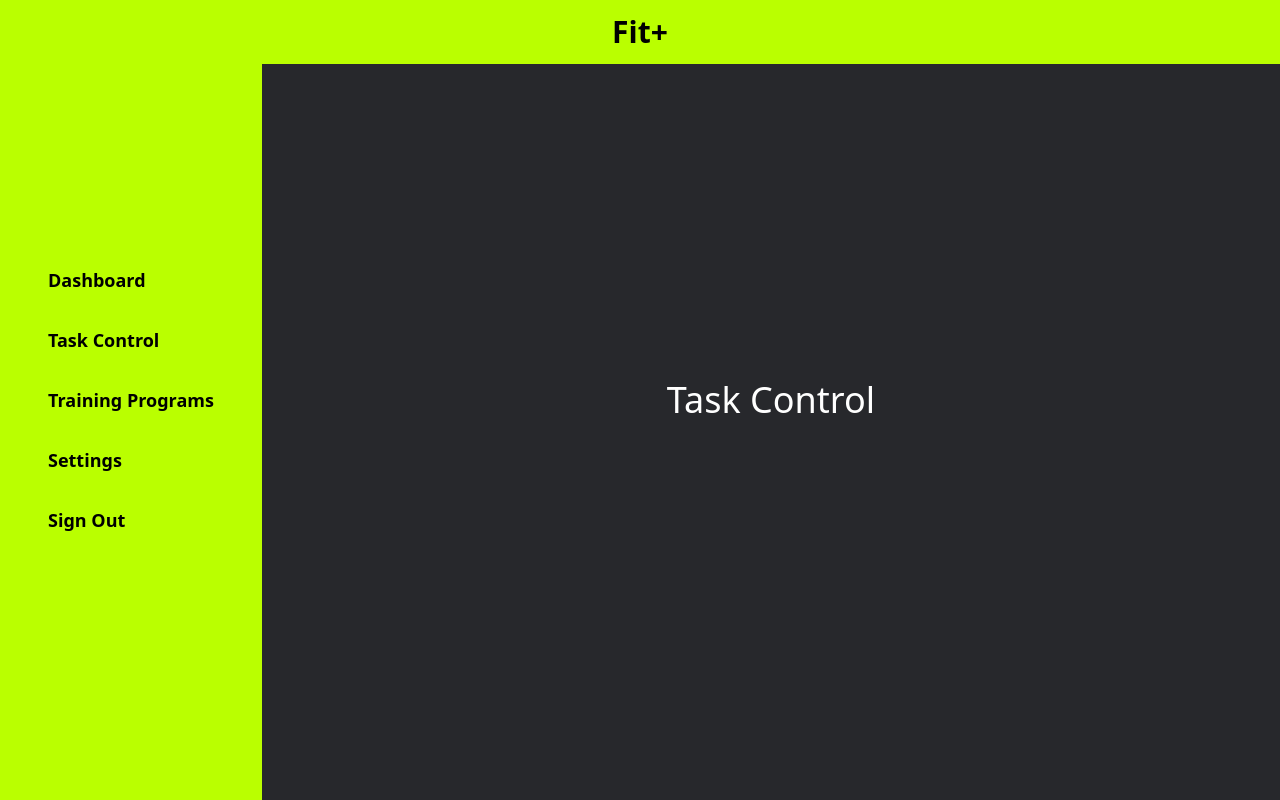
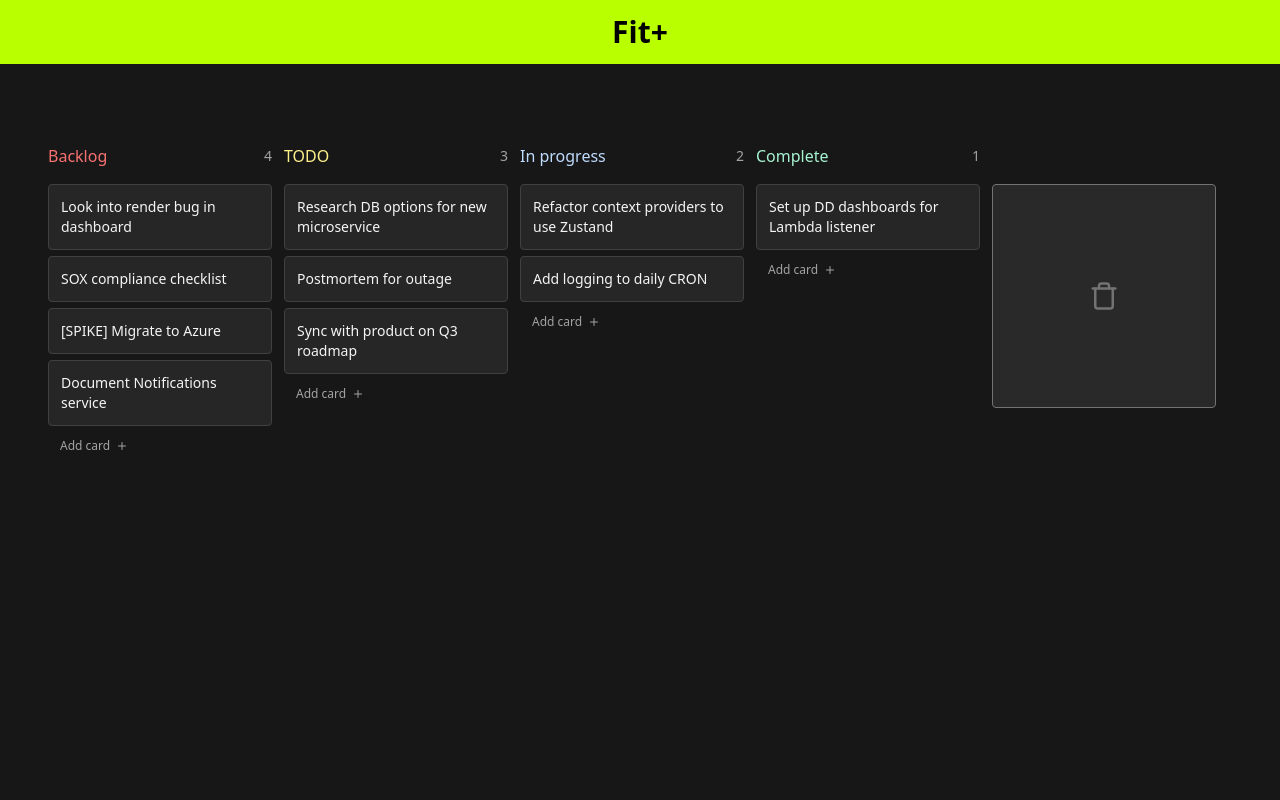
Before and after one commit to amalvelloth/fitplus-fitness-tracker-frontend, a React (Vite) app: page /taskcontrol in a window 1280 px wide. Built offline with nearby package versions, Linux system fonts and the light colour scheme.

Commit message:
added draggable todo

```diff
--- a/package.json
+++ b/package.json
@@ -10,8 +10,10 @@
     "preview": "vite preview"
   },
   "dependencies": {
+    "framer-motion": "^11.12.0",
     "react": "^18.3.1",
     "react-dom": "^18.3.1",
+    "react-icons": "^5.3.0",
     "react-modal": "^3.16.1",
     "react-router-dom": "^7.0.0",
     "vite-plugin-svgr": "^4.3.0"
--- a/src/App.jsx
+++ b/src/App.jsx
@@ -1,6 +1,6 @@
 import React from 'react';
 import Navbar from './components/Navbar';
-import TaskControl from './pages/TaskControl';
+import TaskControl from './pages/Taskcontrol';
 import Dashboard from './pages/Dashboard';
 import { BrowserRouter as Router, Route, Routes, useLocation } from 'react-router-dom'
 import './App.css';
--- a/src/pages/Dashboard.jsx
+++ b/src/pages/Dashboard.jsx
@@ -6,15 +6,15 @@
     <>
       <section className="flex">
         <DesktopMenu />
-        <div className="h-screen w-full relative flex items-center bg-[#27282C]">
-          <div className="flex items-center justify-start px-8 max-sm:px-4">
+        <div className="h-screen w-full relative flex  bg-[#27282C]">
+          <div className="flex items-start pt-24 justify-start px-8 max-sm:px-4">
             <div className="greetings">
               <h1 className="text-white text-2xl max-sm:text-lg">
                 Good morning <span className="font-extrabold text-4xl max-sm:text-2xl">AMAL V</span>
               </h1>
               <h2 className="text-white text-4xl max-sm:text-3xl font-semibold mt-2">Welcome back! 🎉</h2>
             </div>
-            <div className="avatar bg-white w-24 h-24 rounded-full overflow-hidden">
+            <div className="avatar bg-white w-24 h-24 rounded-full border-none overflow-hidden">
               <img
                 className="object-cover w-full h-full"
                 src="https://i.pinimg.com/736x/56/28/a6/5628a66967df6318515fcbe7e912e274--cr-ronaldo-cristiano-ronaldo.jpg"
--- a/src/pages/TaskControl.jsx
+++ b/src/pages/TaskControl.jsx
@@ -1,15 +1,333 @@
-import React from 'react'
-import DesktopMenu from '../components/DesktopMenu'
+import React, { useState } from "react";
+import { FiPlus, FiTrash } from "react-icons/fi";
+import { motion } from "framer-motion";
+import { FaFire } from "react-icons/fa";
 
-function TaskControl() {
+export const TaskControl = () => {
   return (
-    <section className='flex'>
-      <DesktopMenu/>
-      <div className='h-screen w-full flex items-center justify-center bg-[#27282C]'>
-        <h1 className='text-white text-4xl'>Task Control</h1>
+    <div className="h-screen w-full pt-24 bg-neutral-900 text-neutral-50">
+      <Board />
+    </div>
+  );
+};
+
+const Board = () => {
+  const [cards, setCards] = useState(DEFAULT_CARDS);
+
+  return (
+    <div className="flex h-full w-full max-xl:overflow-scroll gap-3 p-12">
+      <Column
+        title="Backlog"
+        column="backlog"
+        headingColor="text-red-400"
+        cards={cards}
+        setCards={setCards}
+      />
+      <Column
+        title="TODO"
+        column="todo"
+        headingColor="text-yellow-200"
+        cards={cards}
+        setCards={setCards}
+      />
+      <Column
+        title="In progress"
+        column="doing"
+        headingColor="text-blue-200"
+        cards={cards}
+        setCards={setCards}
+      />
+      <Column
+        title="Complete"
+        column="done"
+        headingColor="text-emerald-200"
+        cards={cards}
+        setCards={setCards}
+      />
+      <BurnBarrel setCards={setCards} />
+    </div>
+  );
+};
+
+const Column = ({ title, headingColor, cards, column, setCards }) => {
+  const [active, setActive] = useState(false);
+
+  const handleDragStart = (e, card) => {
+    e.dataTransfer.setData("cardId", card.id);
+  };
+
+  const handleDragEnd = (e) => {
+    const cardId = e.dataTransfer.getData("cardId");
+
+    setActive(false);
+    clearHighlights();
+
+    const indicators = getIndicators();
+    const { element } = getNearestIndicator(e, indicators);
+
+    const before = element.dataset.before || "-1";
+
+    if (before !== cardId) {
+      let copy = [...cards];
+
+      let cardToTransfer = copy.find((c) => c.id === cardId);
+      if (!cardToTransfer) return;
+      cardToTransfer = { ...cardToTransfer, column };
+
+      copy = copy.filter((c) => c.id !== cardId);
+
+      const moveToBack = before === "-1";
+
+      if (moveToBack) {
+        copy.push(cardToTransfer);
+      } else {
+        const insertAtIndex = copy.findIndex((el) => el.id === before);
+        if (insertAtIndex === undefined) return;
+
+        copy.splice(insertAtIndex, 0, cardToTransfer);
+      }
+
+      setCards(copy);
+    }
+  };
+
+  const handleDragOver = (e) => {
+    e.preventDefault();
+    highlightIndicator(e);
+
+    setActive(true);
+  };
+
+  const clearHighlights = (els) => {
+    const indicators = els || getIndicators();
+
+    indicators.forEach((i) => {
+      i.style.opacity = "0";
+    });
+  };
+
+  const highlightIndicator = (e) => {
+    const indicators = getIndicators();
+
+    clearHighlights(indicators);
+
+    const el = getNearestIndicator(e, indicators);
+
+    el.element.style.opacity = "1";
+  };
+
+  const getNearestIndicator = (e, indicators) => {
+    const DISTANCE_OFFSET = 50;
+
+    const el = indicators.reduce(
+      (closest, child) => {
+        const box = child.getBoundingClientRect();
+
+        const offset = e.clientY - (box.top + DISTANCE_OFFSET);
+
+        if (offset < 0 && offset > closest.offset) {
+          return { offset: offset, element: child };
+        } else {
+          return closest;
+        }
+      },
+      {
+        offset: Number.NEGATIVE_INFINITY,
+        element: indicators[indicators.length - 1],
+      }
+    );
+
+    return el;
+  };
+
+  const getIndicators = () => {
+    return Array.from(document.querySelectorAll(`[data-column="${column}"]`));
+  };
+
+  const handleDragLeave = () => {
+    clearHighlights();
+    setActive(false);
+  };
+
+  const filteredCards = cards.filter((c) => c.column === column);
+
+  return (
+    <div className="w-56 shrink-0">
+      <div className="mb-3 flex items-center justify-between">
+        <h3 className={`font-medium ${headingColor}`}>{title}</h3>
+        <span className="rounded text-sm text-neutral-400">
+          {filteredCards.length}
+        </span>
       </div>
-    </section>
-  )
-}
+      <div
+        onDrop={handleDragEnd}
+        onDragOver={handleDragOver}
+        onDragLeave={handleDragLeave}
+        className={`h-full w-full transition-colors ${
+          active ? "bg-neutral-800/50" : "bg-neutral-800/0"
+        }`}
+      >
+        {filteredCards.map((c) => {
+          return <Card key={c.id} {...c} handleDragStart={handleDragStart} />;
+        })}
+        <DropIndicator beforeId={null} column={column} />
+        <AddCard column={column} setCards={setCards} />
+      </div>
+    </div>
+  );
+};
 
-export default TaskControl
+const Card = ({ title, id, column, handleDragStart }) => {
+  return (
+    <>
+      <DropIndicator beforeId={id} column={column} />
+      <motion.div
+        layout
+        layoutId={id}
+        draggable="true"
+        onDragStart={(e) => handleDragStart(e, { title, id, column })}
+        className="cursor-grab rounded border border-neutral-700 bg-neutral-800 p-3 active:cursor-grabbing"
+      >
+        <p className="text-sm text-neutral-100">{title}</p>
+      </motion.div>
+    </>
+  );
+};
+
+const DropIndicator = ({ beforeId, column }) => {
+  return (
+    <div
+      data-before={beforeId || "-1"}
+      data-column={column}
+      className="my-0.5 h-0.5 w-full bg-violet-400 opacity-0"
+    />
+  );
+};
+
+const BurnBarrel = ({ setCards }) => {
+  const [active, setActive] = useState(false);
+
+  const handleDragOver = (e) => {
+    e.preventDefault();
+    setActive(true);
+  };
+
+  const handleDragLeave = () => {
+    setActive(false);
+  };
+
+  const handleDragEnd = (e) => {
+    const cardId = e.dataTransfer.getData("cardId");
+
+    setCards((pv) => pv.filter((c) => c.id !== cardId));
+
+    setActive(false);
+  };
+
+  return (
+    <div
+      onDrop={handleDragEnd}
+      onDragOver={handleDragOver}
+      onDragLeave={handleDragLeave}
+      className={`mt-10 grid h-56 w-56 shrink-0 place-content-center rounded border text-3xl ${
+        active
+          ? "border-red-800 bg-red-800/20 text-red-500"
+          : "border-neutral-500 bg-neutral-500/20 text-neutral-500"
+      }`}
+    >
+      {active ? <FaFire className="animate-bounce" /> : <FiTrash />}
+    </div>
+  );
+};
+
+const AddCard = ({ column, setCards }) => {
+  const [text, setText] = useState("");
+  const [adding, setAdding] = useState(false);
+
+  const handleSubmit = (e) => {
+    e.preventDefault();
+
+    if (!text.trim().length) return;
+
+    const newCard = {
+      column,
+      title: text.trim(),
+      id: Math.random().toString(),
+    };
+
+    setCards((pv) => [...pv, newCard]);
+
+    setAdding(false);
+  };
+
+  return (
+    <>
+      {adding ? (
+        <motion.form layout onSubmit={handleSubmit}>
+          <textarea
+            onChange={(e) => setText(e.target.value)}
+            autoFocus
+            placeholder="Add new task..."
+            className="w-full rounded border border-violet-400 bg-violet-400/20 p-3 text-sm text-neutral-50 placeholder-violet-300 focus:outline-0"
+          />
+          <div className="mt-1.5 flex items-center justify-end gap-1.5">
+            <button
+              onClick={() => setAdding(false)}
+              className="px-3 py-1.5 text-xs text-neutral-400 transition-colors hover:text-neutral-50"
+            >
+              Close
+            </button>
+            <button
+              type="submit"
+              className="flex items-center gap-1.5 rounded bg-neutral-50 px-3 py-1.5 text-xs text-neutral-950 transition-colors hover:bg-neutral-300"
+            >
+              <span>Add</span>
+              <FiPlus />
+            </button>
+          </div>
+        </motion.form>
+      ) : (
+        <motion.button
+          layout
+          onClick={() => setAdding(true)}
+          className="flex w-full items-center gap-1.5 px-3 py-1.5 text-xs text-neutral-400 transition-colors hover:text-neutral-50"
+        >
+          <span>Add card</span>
+          <FiPlus />
+        </motion.button>
+      )}
+    </>
+  );
+};
+
+const DEFAULT_CARDS = [
+  // BACKLOG
+  { title: "Look into render bug in dashboard", id: "1", column: "backlog" },
+  { title: "SOX compliance checklist", id: "2", column: "backlog" },
+  { title: "[SPIKE] Migrate to Azure", id: "3", column: "backlog" },
+  { title: "Document Notifications service", id: "4", column: "backlog" },
+  // TODO
+  {
+    title: "Research DB options for new microservice",
+    id: "5",
+    column: "todo",
+  },
+  { title: "Postmortem for outage", id: "6", column: "todo" },
+  { title: "Sync with product on Q3 roadmap", id: "7", column: "todo" },
+
+  // DOING
+  {
+    title: "Refactor context providers to use Zustand",
+    id: "8",
+    column: "doing",
+  },
+  { title: "Add logging to daily CRON", id: "9", column: "doing" },
+  // DONE
+  {
+    title: "Set up DD dashboards for Lambda listener",
+    id: "10",
+    column: "done",
+  },
+];
+
+export default TaskControl;
```
Also changed, not shown: 1 other file (tests, documents, lock files or other folders).
